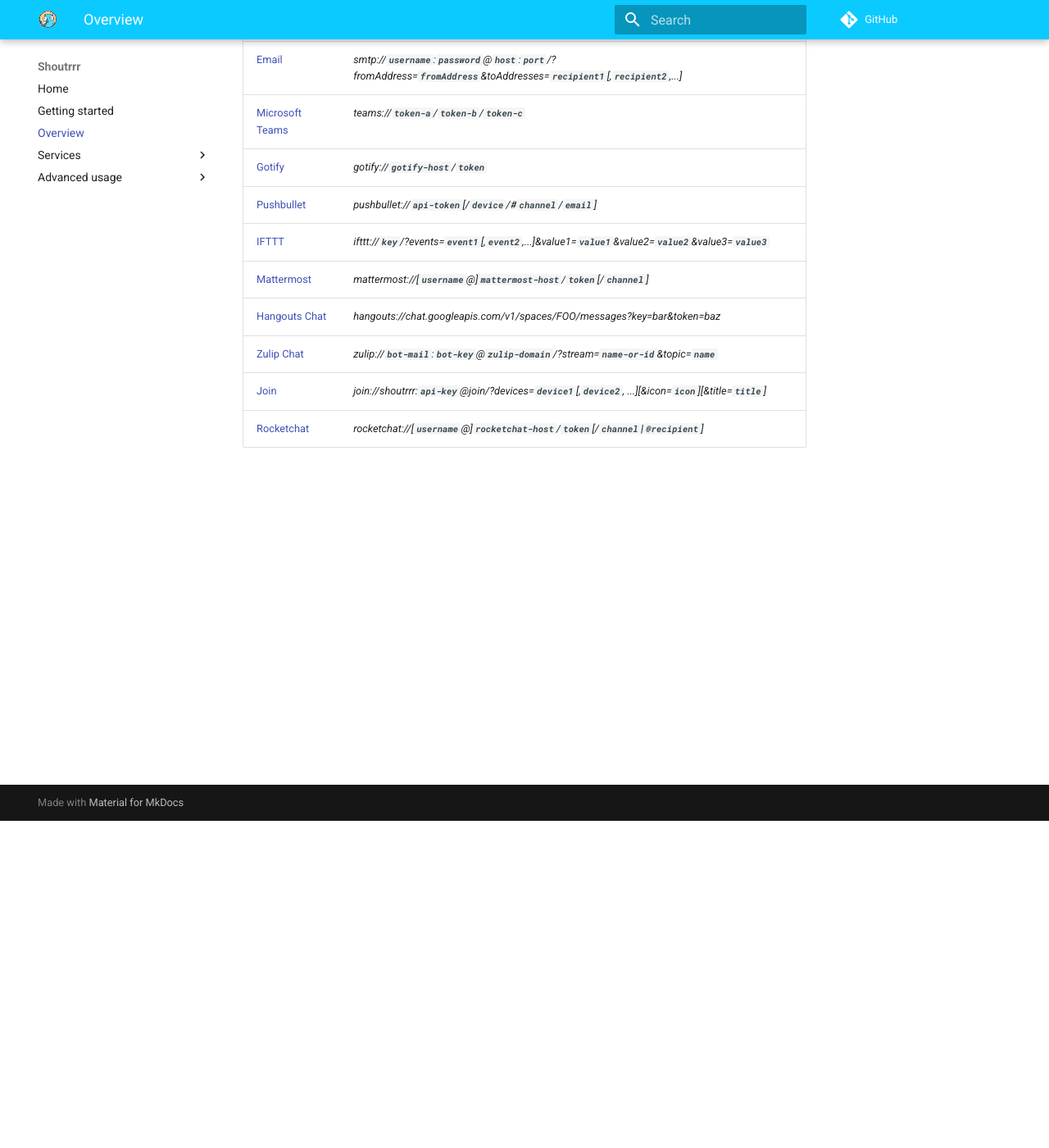
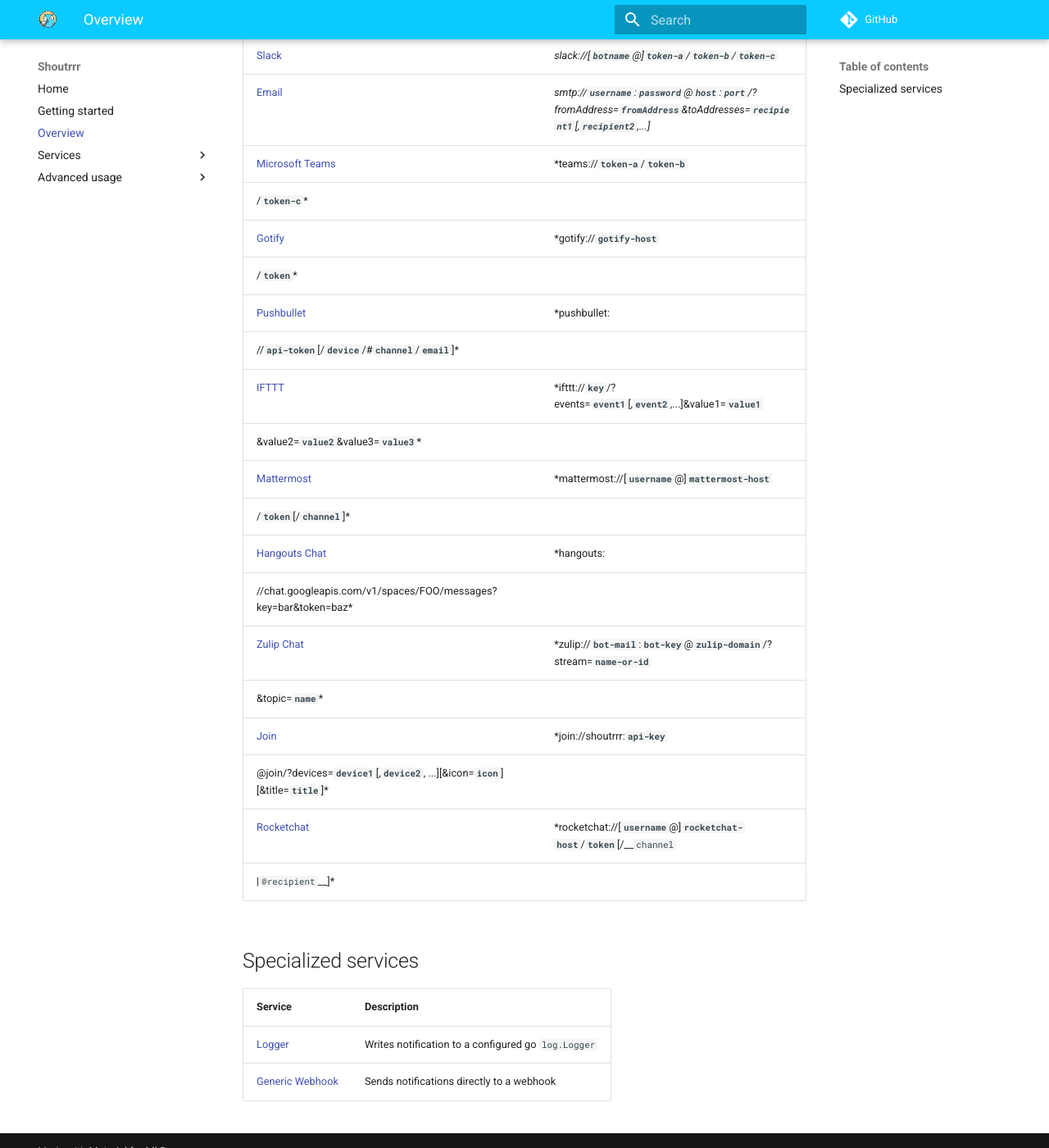
Before and after one commit to containrrr/shoutrrr, an MkDocs documentation site: the page built from docs/services/overview.md, in a window 1280 px wide and 1400 px high, scrolled down 399 px. Shown: the whole window at 82% size. Built offline with MkDocs 1.6.1 and Material for MkDocs 9.7.7, drawn with Linux system fonts in a browser that asks for light colours; comment, search, counter and statistics services are not loaded.

Commit message:
docs(generic): add some basic docs

```diff
--- a/docs/services/overview.md
+++ b/docs/services/overview.md
@@ -9,12 +9,28 @@
 | [Pushover](./pushover.md)         | *pushover://shoutrrr:__`apiToken`__@__`userKey`__/?devices=__`device1`__[,__`device2`__, ...]*                                                  |
 | [Slack](./not-documented.md)      | *slack://[__`botname`__@]__`token-a`__/__`token-b`__/__`token-c`__*                                                                             |
 | [Email](./not-documented.md)      | *smtp://__`username`__:__`password`__@__`host`__:__`port`__/?fromAddress=__`fromAddress`__&toAddresses=__`recipient1`__[,__`recipient2`__,...]* |
-| [Microsoft Teams](./teams.md)     | *teams://__`token-a`__/__`token-b`__/__`token-c`__*                                                                                             |
-| [Gotify](./not-documented.md)     | *gotify://__`gotify-host`__/__`token`__*                                                                                                        |
-| [Pushbullet](./not-documented.md) | *pushbullet://__`api-token`__[/__`device`__/#__`channel`__/__`email`__]*                                                                        |
-| [IFTTT](./not-documented.md)      | *ifttt://__`key`__/?events=__`event1`__[,__`event2`__,...]&value1=__`value1`__&value2=__`value2`__&value3=__`value3`__*                         |
-| [Mattermost](./not-documented.md) | *mattermost://[__`username`__@]__`mattermost-host`__/__`token`__[/__`channel`__]*                                                               |
-| [Hangouts Chat](./hangouts.md)    | *hangouts://chat.googleapis.com/v1/spaces/FOO/messages?key=bar&token=baz*                                                                       |
-| [Zulip Chat](./zulip.md)          | *zulip://__`bot-mail`__:__`bot-key`__@__`zulip-domain`__/?stream=__`name-or-id`__&topic=__`name`__*                                             |
-| [Join](./not-documented.md)       | *join://shoutrrr:__`api-key`__@join/?devices=__`device1`__[,__`device2`__, ...][&icon=__`icon`__][&title=__`title`__]*                          |
-| [Rocketchat](./rocketchat.md) | *rocketchat://[__`username`__@]__`rocketchat-host`__/__`token`__[/__`channel`&#124;`@recipient`__]*                                                               |
+| [Microsoft Teams](./teams.md)     | *teams://__`token-a`__/__`token-b`__
+/__`token-c`__*                                                                                             |
+| [Gotify](./not-documented.md)     | *gotify://__`gotify-host`__
+/__`token`__*                                                                                                        |
+| [Pushbullet](./not-documented.md) | *pushbullet:
+//__`api-token`__[/__`device`__/#__`channel`__/__`email`__]*                                                                        |
+| [IFTTT](./not-documented.md)      | *ifttt://__`key`__/?events=__`event1`__[,__`event2`__,...]&value1=__`value1`__
+&value2=__`value2`__&value3=__`value3`__*                         |
+| [Mattermost](./not-documented.md) | *mattermost://[__`username`__@]__`mattermost-host`__
+/__`token`__[/__`channel`__]*                                                               |
+| [Hangouts Chat](./hangouts.md)    | *hangouts:
+//chat.googleapis.com/v1/spaces/FOO/messages?key=bar&token=baz*                                                                       |
+| [Zulip Chat](./zulip.md)          | *zulip://__`bot-mail`__:__`bot-key`__@__`zulip-domain`__/?stream=__`name-or-id`__
+&topic=__`name`__*                                             |
+| [Join](./not-documented.md)       | *join://shoutrrr:__`api-key`__
+@join/?devices=__`device1`__[,__`device2`__, ...][&icon=__`icon`__][&title=__`title`__]*                          |
+| [Rocketchat](./rocketchat.md) | *rocketchat://[__`username`__@]__`rocketchat-host`__/__`token`__[/__`channel`
+&#124;`@recipient`__]*                                                               |
+
+## Specialized services
+
+| Service | Description |
+| ------- | ----------- |
+| [Logger](./not-documented.md) | Writes notification to a configured go `log.Logger` |
+| [Generic Webhook]('./generic.md') | Sends notifications directly to a webhook  |
--- a/mkdocs.yml
+++ b/mkdocs.yml
@@ -25,6 +25,7 @@
       - Teams: 'services/teams.md'
       - Telegram: 'services/telegram.md'
       - Zulip Chat: 'services/zulip.md'
+      - Generic Webhook: 'services/generic.md'
   - Advanced usage:
       - Proxy: 'proxy.md'
 
```
